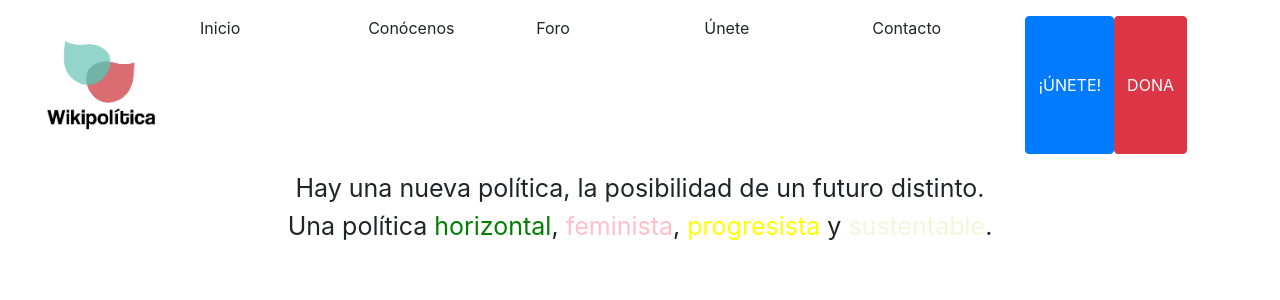
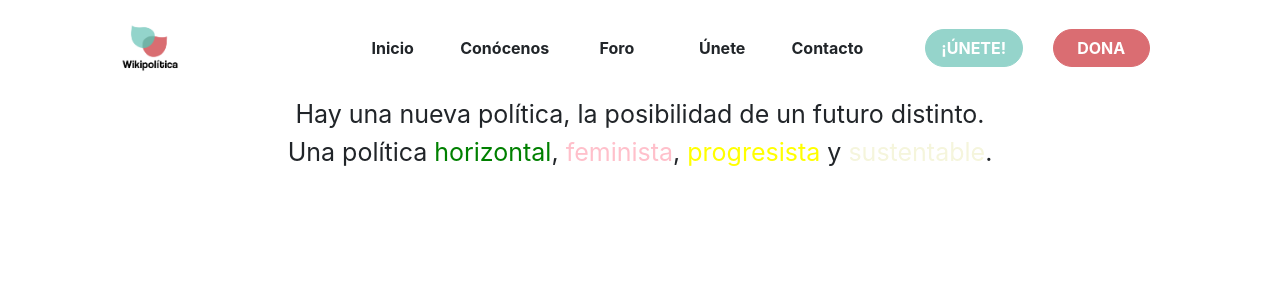
Before and after one commit to wikipoliticacdmx/website, a Vue app in the folder app/: page /#/ in a window 1280 px wide. Shown: the top 300 px of the page. Built offline with nearby package versions, Linux system fonts and the light colour scheme; the HTML template or start-up script is replaced by a standard one.

Commit message:
Update navbar style

```diff
--- a/app/src/components/Navbar.vue
+++ b/app/src/components/Navbar.vue
@@ -1,19 +1,30 @@
 <template lang="pug">
-  .navbar
+  .navbar-component
     b-navbar(variant="faded", type="light")
-      b-container.bv-example-row
+      b-container
         b-row
-          b-col
-            b-img(:src="require('@/assets/img/wikilogo.png')", fluid alt="wikilogo")
-          b-col Inicio
-          b-col Conócenos
-          b-col Foro
-          b-col Únete
-          b-col Contacto
-          b-button(variant="primary")
-            | ¡ÚNETE!
-          b-button(variant="danger")
-            | DONA
+          b-col.d-flex.justify-content-center.align-items-center(cols="2")
+            b-img(:src="require('@/assets/img/wikilogo.png')", fluid, alt="wikilogo")
+          b-col(cols="6", offset="1")
+            b-row
+              b-col.d-flex.justify-content-center.align-items-center
+                p.m-0.text-center Inicio
+              b-col.d-flex.justify-content-center.align-items-center
+                p.m-0.text-center Conócenos
+              b-col.d-flex.justify-content-center.align-items-center
+                p.m-0.text-center Foro
+              b-col.d-flex.justify-content-center.align-items-center
+                p.m-0.text-center Únete
+              b-col.d-flex.justify-content-center.align-items-center
+                p.m-0.text-center Contacto
+          b-col(cols="3")
+            b-row
+              b-col.d-flex.justify-content-center.align-items-center(cols="6")
+                b-button.join(variant="primary")
+                  | ¡ÚNETE!
+              b-col.d-flex.justify-content-center.align-items-center(cols="6")
+                b-button.donate(variant="danger")
+                  | DONA
 </template>
 
 <script>
@@ -26,5 +37,32 @@
 </script>
 
 <style scoped lang="scss">
-
+  .navbar {
+    .container {
+      .row {
+        width: 100%;
+        height: 80px;
+        img {
+          height: 70px;
+        }
+        p {
+          font-weight: bold;
+        }
+        .join {
+          background-color: #95D4CB;
+          border-color: #95D4CB;
+          border-radius: 25px;
+          width: 120px;
+          font-weight: bold;
+        }
+        .donate {
+          background-color: #DA6D72;
+          border-color: #DA6D72;
+          border-radius: 25px;
+          width: 120px;
+          font-weight: bold;
+        }
+      }
+    }
+  }
 </style>
```
